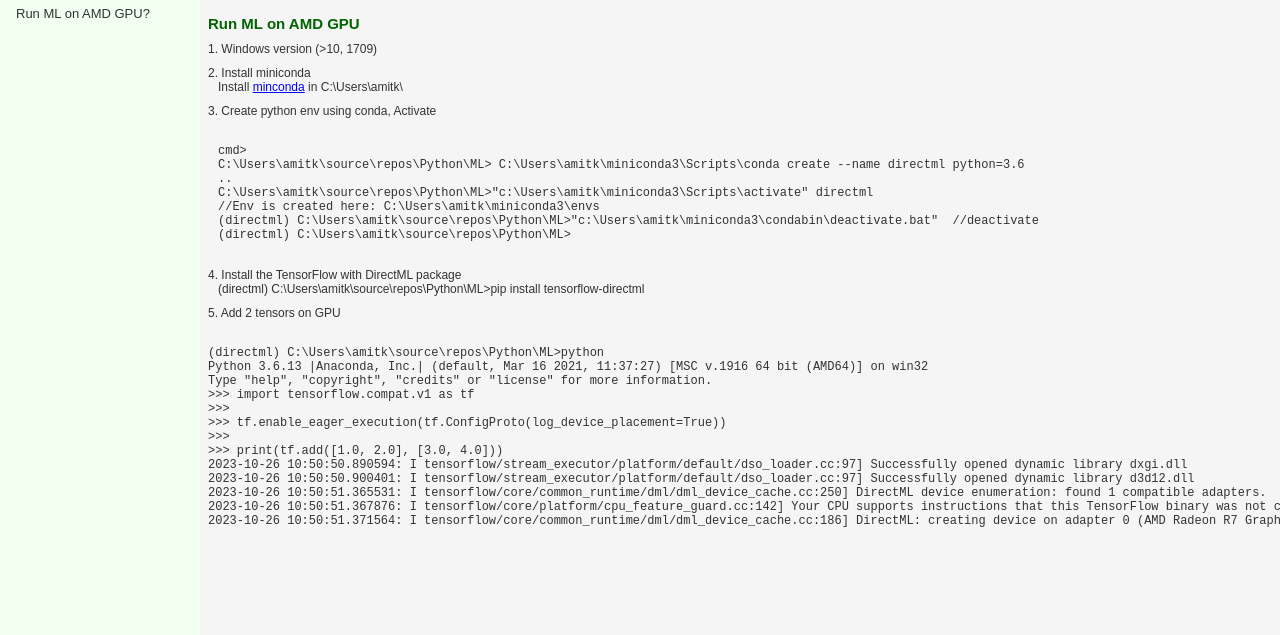
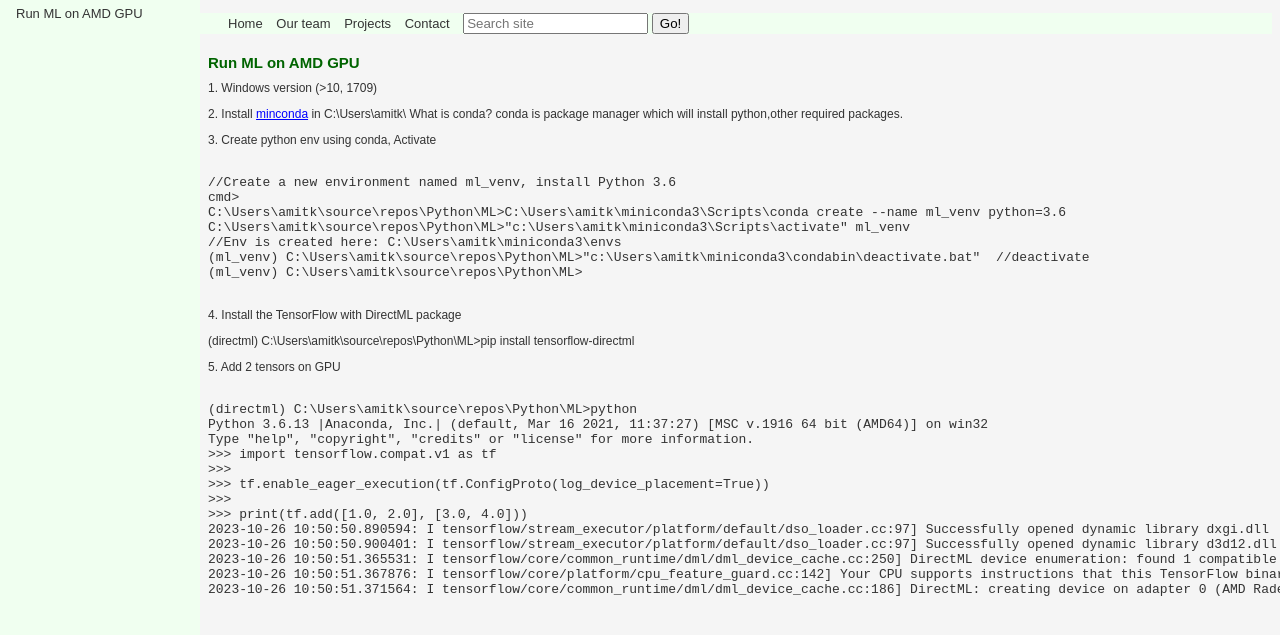
Before and after one commit to code-with-amitk/code-with-amitk.github.io, a Jekyll site: the page docs/Machine Learning/Run_ML_on_AMD_GPU.html, which Jekyll copies as it is, in a window 1280 px wide. Shown: the top 635 px of the page. Built offline with Jekyll 4.4.1, drawn with Linux system fonts in a browser that asks for light colours.

Commit message:
'machine_learning_edit'

```diff
--- a/docs/Machine Learning/Run_ML_on_AMD_GPU.html
+++ b/docs/Machine Learning/Run_ML_on_AMD_GPU.html
@@ -7,33 +7,44 @@
 
 </head>
 <body>
-    <!-- Sidebar -->
-    <div class="sidebar" >
-        <a href="#mlonamdgpu">Run ML on AMD GPU?</a>
-    </div>
+    <nav class="navbar">    <!--See .navbar in styles.css-->
+        <ul>
+          <li><a href="#">Home</a></li>
+          <li><a href="#">Our team</a></li>
+          <li><a href="#">Projects</a></li>
+          <li><a href="#">Contact</a></li>
+          <li>
+            <form>
+                <input type="search" name="q" placeholder="Search site" />
+                <input type="submit" value="Go!" />
+            </form>
+           </li>
+        </ul>
+    </nav>
 
-    <div style="margin-left:200px;" class="content">
+    <aside class="sidebar">   <!-- Sidebar -->
+        <a href="#mlonamdgpu">Run ML on AMD GPU</a>
+    </aside>
+
+    <div style="margin-left:200px;">
         <h3 id="#mlonamdgpu">Run ML on AMD GPU</h3>
-        <dl>
-            <dt>1. Windows version (>10, 1709)</dt>
-            <dt>2. Install miniconda</dt>
-                <dd>Install <a href="https://docs.conda.io/en/latest/miniconda.html#windows-installers">minconda</a> in C:\Users\amitk\</dd>
-            <dt>3. Create python env using conda, Activate</dt>
-                <dd>
-                <pre><code>
+        <dl>1. Windows version (>10, 1709)</dl>
+        <dl>2. Install <a href="https://docs.conda.io/en/latest/miniconda.html#windows-installers">minconda</a> in C:\Users\amitk\
+            What is conda? conda is package manager which will install python,other required packages.
+        </dl>
+        <dl>3. Create python env using conda, Activate</dl>
+            <pre><code>
+//Create a new environment named ml_venv, install Python 3.6
 cmd>
-C:\Users\amitk\source\repos\Python\ML> C:\Users\amitk\miniconda3\Scripts\conda create --name directml python=3.6
-..
-C:\Users\amitk\source\repos\Python\ML>"c:\Users\amitk\miniconda3\Scripts\activate" directml
+C:\Users\amitk\source\repos\Python\ML>C:\Users\amitk\miniconda3\Scripts\conda create --name ml_venv python=3.6
+C:\Users\amitk\source\repos\Python\ML>"c:\Users\amitk\miniconda3\Scripts\activate" ml_venv
 //Env is created here: C:\Users\amitk\miniconda3\envs
-(directml) C:\Users\amitk\source\repos\Python\ML>"c:\Users\amitk\miniconda3\condabin\deactivate.bat"  //deactivate
-(directml) C:\Users\amitk\source\repos\Python\ML>
-                </code></pre>
-              </dd>
-            <dt>4. Install the TensorFlow with DirectML package</dt>
-            <dd>(directml) C:\Users\amitk\source\repos\Python\ML>pip install tensorflow-directml</dd>
-            <dt>5. Add 2 tensors on GPU</dt>
-            <dl>
+(ml_venv) C:\Users\amitk\source\repos\Python\ML>"c:\Users\amitk\miniconda3\condabin\deactivate.bat"  //deactivate
+(ml_venv) C:\Users\amitk\source\repos\Python\ML>
+            </code></pre>
+            <dl>4. Install the TensorFlow with DirectML package</dl>
+            <dl>(directml) C:\Users\amitk\source\repos\Python\ML>pip install tensorflow-directml</dl>
+            <dl>5. Add 2 tensors on GPU</dl>
                 <pre><code>
 (directml) C:\Users\amitk\source\repos\Python\ML>python
 Python 3.6.13 |Anaconda, Inc.| (default, Mar 16 2021, 11:37:27) [MSC v.1916 64 bit (AMD64)] on win32
@@ -49,8 +60,6 @@ Type "help", "copyright", "credits" or "license" for more information.
 2023-10-26 10:50:51.367876: I tensorflow/core/platform/cpu_feature_guard.cc:142] Your CPU supports instructions that this TensorFlow binary was not compiled to use: AVX2
 2023-10-26 10:50:51.371564: I tensorflow/core/common_runtime/dml/dml_device_cache.cc:186] DirectML: creating device on adapter 0 (AMD Radeon R7 Graphics)
                 </code></pre>
-            </dl>
-        </dl>
     </div>
 
 </body>
```
